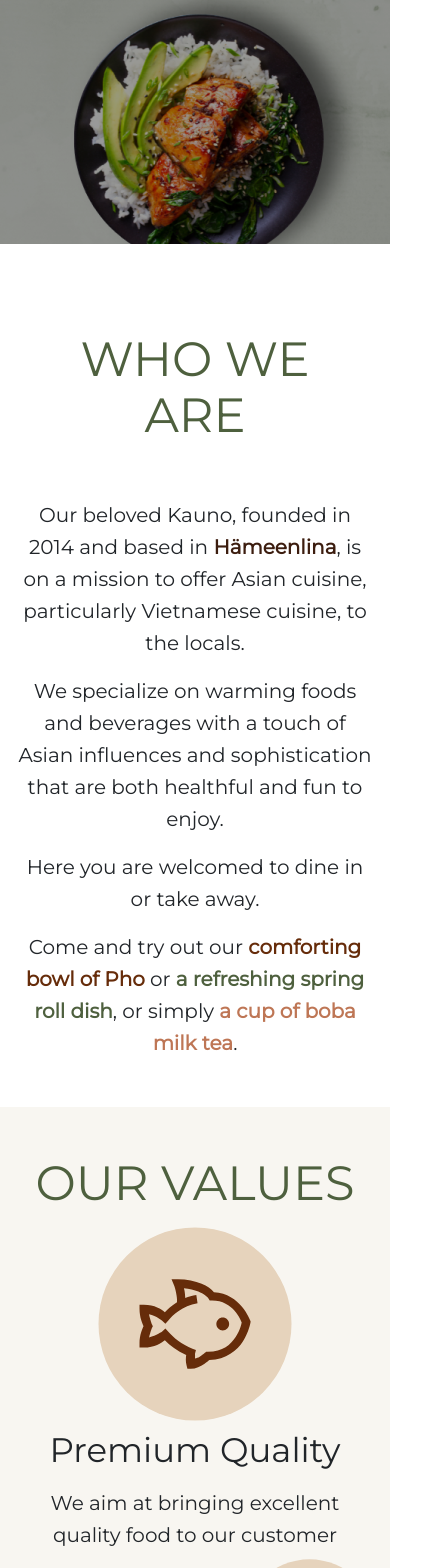
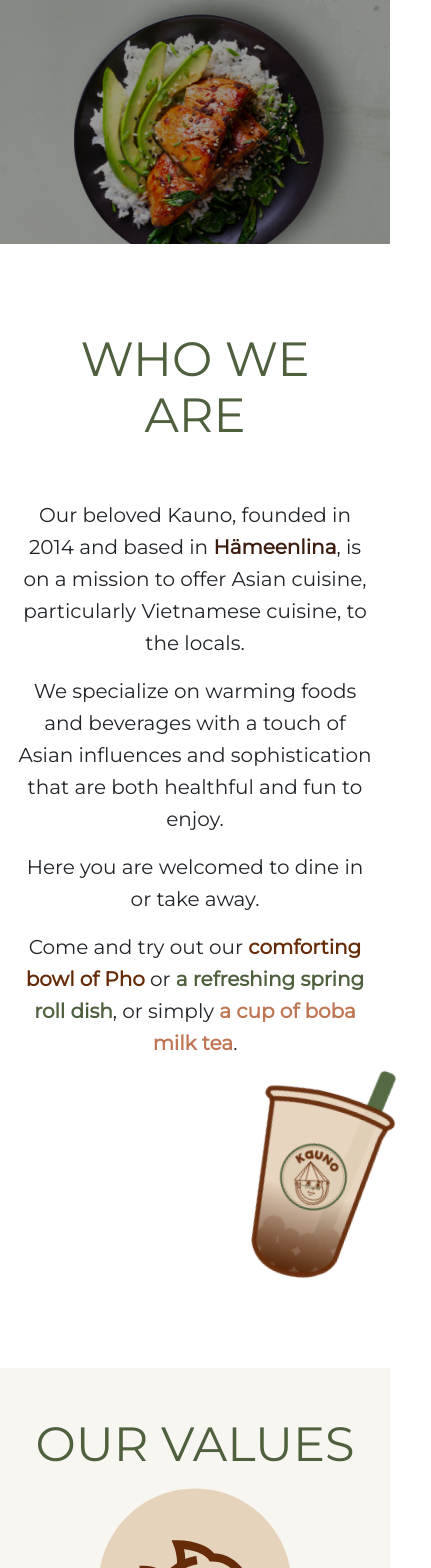
Before and after one commit to phuoc94/kauno-restaurant, a Next.js app: page /about-us in a window 390 px wide. Shown: the part 658-2226 px from the top of the page, 431 px wide, since content can reach past the window. Built offline with nearby package versions, Linux system fonts and the light colour scheme.

Commit message:
update about-us boba image location

```diff
--- a/pages/about-us.js
+++ b/pages/about-us.js
@@ -26,7 +26,7 @@
         <Col className='col-lg-2 	d-none d-lg-block'>
 
         </Col>
-        <Col className="px-6 wwa-text col-lg-8 ">
+        <Col className="px-6 wwa-text col-lg-8 col-12">
           <Typography
             variant="h3"
             component="h2"
@@ -70,8 +70,8 @@
             .
           </Typography>
         </Col>
-        <Col className='col-lg-2 	d-none d-lg-block'>
-          <Col className='d-flex align-items-end h-100 image'>
+        <Col className='col-lg-2 	col-12'>
+          <Col className='d-flex align-items-end justify-content-end h-100 image'>
           <Image src={Boba} alt="bg-image" />
           </Col>
         </Col>
--- a/styles/globals.css
+++ b/styles/globals.css
@@ -208,6 +208,9 @@
     width: 10%;
     display: none;
   }
+  .image {
+    transform: translateY(-100px);
+  }
 }
 
 @media only screen and (max-width: 767px) {
@@ -225,4 +228,7 @@
     transform: translateY(70%) rotate(15deg);
     z-index: -1;
   }
+
+
+
 }
```
